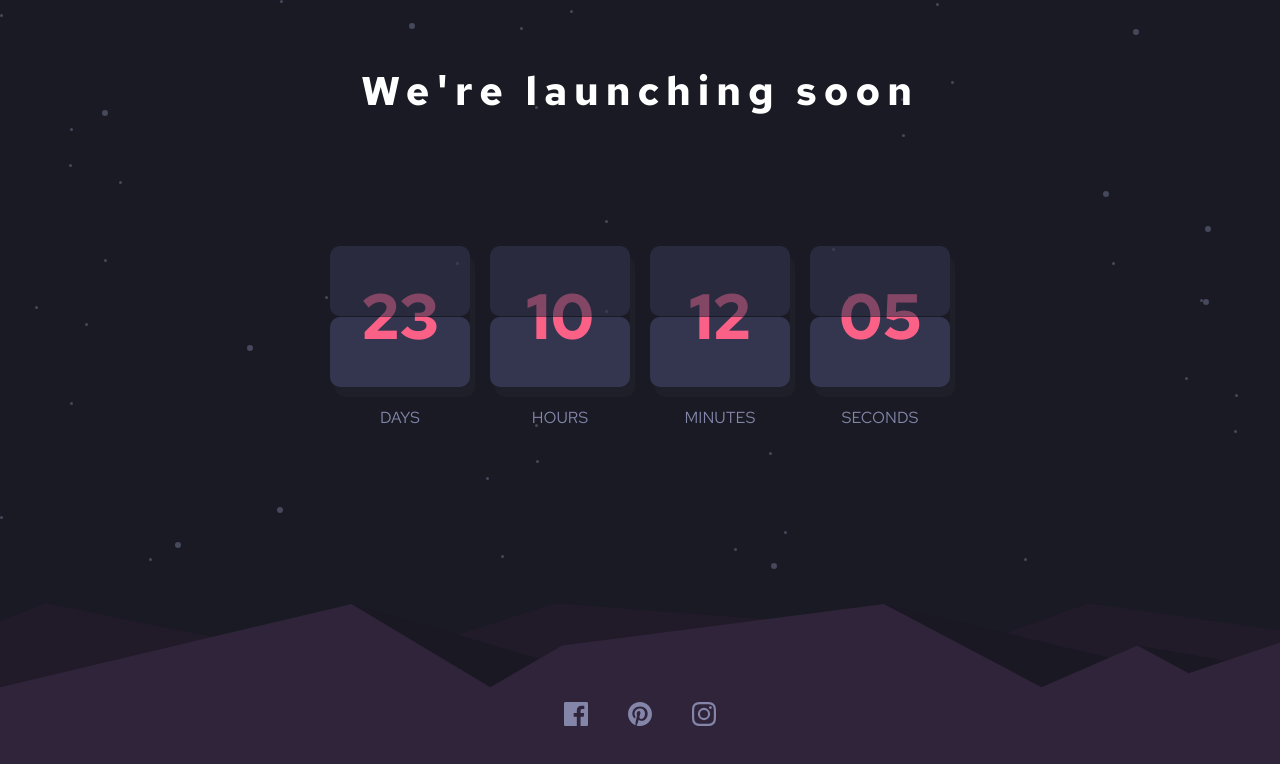
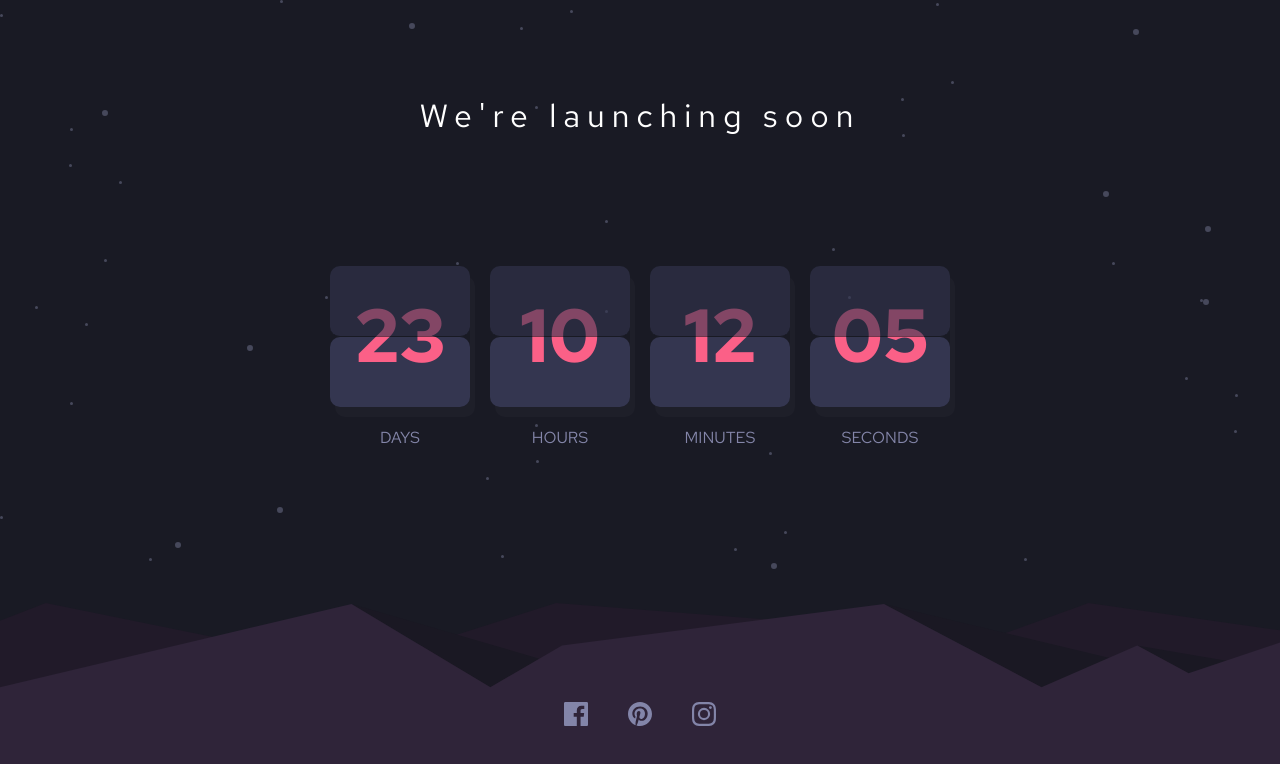
Before and after one commit to MiguelMMatos/LaunchCountdown, a plain HTML site: page index.html in a window 1280 px wide. Drawn offline with Linux system fonts and the light colour scheme.

Commit message:
Add files via upload

```diff
--- a/index.css
+++ b/index.css
@@ -66,9 +66,10 @@ body {
 }
 
 .countdown-title {
-    font-size: 2.5rem;
+    margin-top: 50px;
+    font-size: 2rem;
     font-family: var(--font-family);
-    font-weight: 700;
+    font-weight: 500;
     letter-spacing: 7px;
     text-align: center;
 }
@@ -115,9 +116,9 @@ body {
 .timer-card-number {
     width: 100%;
     position: absolute;
-    top: 20%;
+    top: 14%;
     text-align: center;
-    font-size: 4rem;
+    font-size: 4.7rem;
     font-weight: 700;
     color: var(--soft-red);
 }
```
